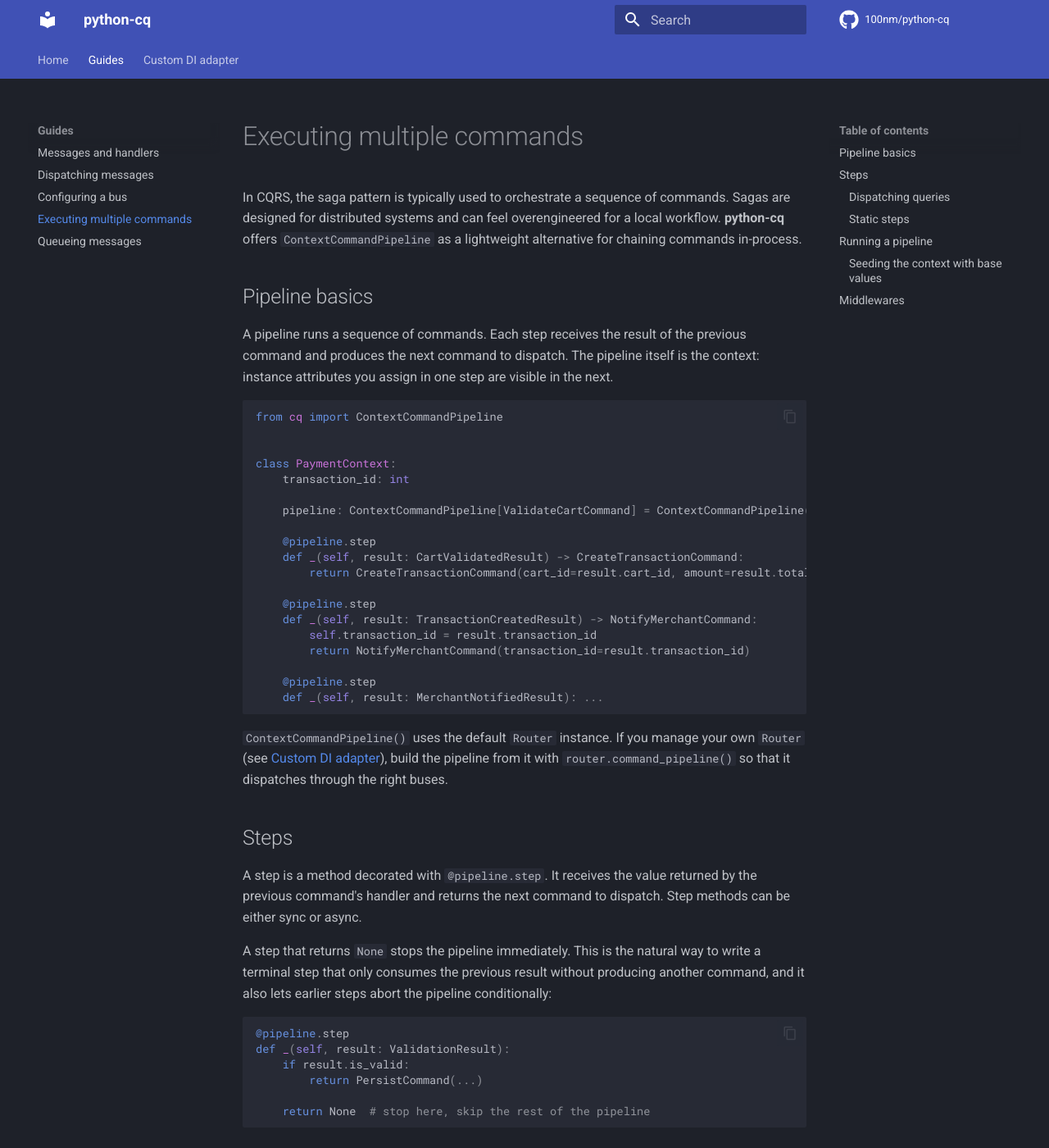
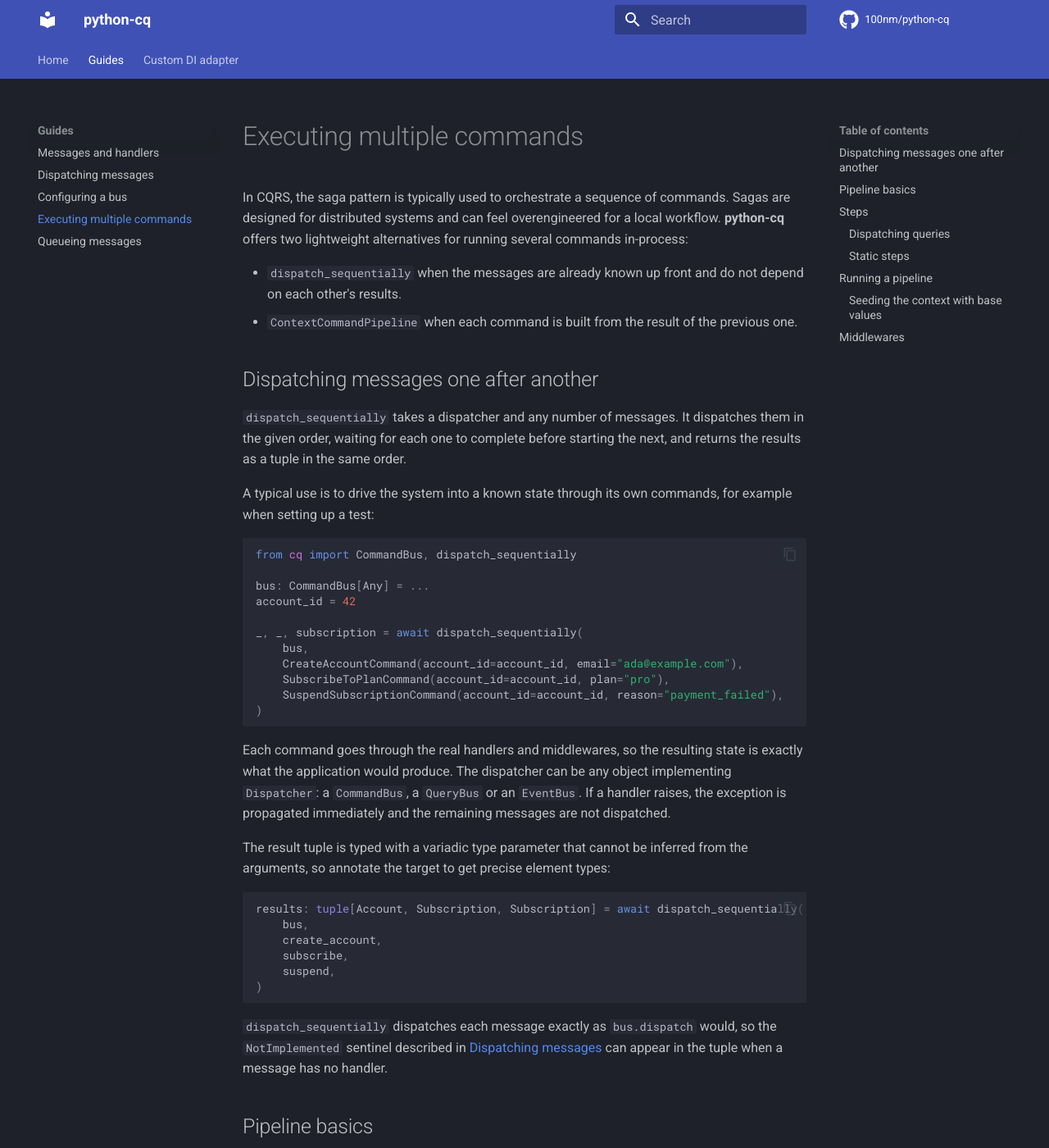
Before and after one commit to 100nm/python-cq, an MkDocs documentation site: the page built from docs/guides/multiple_commands.md, in a window 1280 px wide and 1400 px high. Shown: the whole window at 82% size. Built offline with MkDocs 1.6.1 and Material for MkDocs 9.7.7, drawn with Linux system fonts in a browser that asks for light colours; comment, search, counter and statistics services are not loaded.

Commit message:
docs: Add dispatch_sequentially guide

````diff
--- a/docs/guides/pipeline.md
+++ b/docs/guides/multiple_commands.md
@@ -1,6 +1,44 @@
 # Executing multiple commands
 
-In CQRS, the saga pattern is typically used to orchestrate a sequence of commands. Sagas are designed for distributed systems and can feel overengineered for a local workflow. **python-cq** offers `ContextCommandPipeline` as a lightweight alternative for chaining commands in-process.
+In CQRS, the saga pattern is typically used to orchestrate a sequence of commands. Sagas are designed for distributed systems and can feel overengineered for a local workflow. **python-cq** offers two lightweight alternatives for running several commands in-process:
+
+- `dispatch_sequentially` when the messages are already known up front and do not depend on each other's results.
+- `ContextCommandPipeline` when each command is built from the result of the previous one.
+
+## Dispatching messages one after another
+
+`dispatch_sequentially` takes a dispatcher and any number of messages. It dispatches them in the given order, waiting for each one to complete before starting the next, and returns the results as a tuple in the same order.
+
+A typical use is to drive the system into a known state through its own commands, for example when setting up a test:
+
+```python
+from cq import CommandBus, dispatch_sequentially
+
+bus: CommandBus[Any] = ...
+account_id = 42
+
+_, _, subscription = await dispatch_sequentially(
+    bus,
+    CreateAccountCommand(account_id=account_id, email="ada@example.com"),
+    SubscribeToPlanCommand(account_id=account_id, plan="pro"),
+    SuspendSubscriptionCommand(account_id=account_id, reason="payment_failed"),
+)
+```
+
+Each command goes through the real handlers and middlewares, so the resulting state is exactly what the application would produce. The dispatcher can be any object implementing `Dispatcher`: a `CommandBus`, a `QueryBus` or an `EventBus`. If a handler raises, the exception is propagated immediately and the remaining messages are not dispatched.
+
+The result tuple is typed with a variadic type parameter that cannot be inferred from the arguments, so annotate the target to get precise element types:
+
+```python
+results: tuple[Account, Subscription, Subscription] = await dispatch_sequentially(
+    bus,
+    create_account,
+    subscribe,
+    suspend,
+)
+```
+
+`dispatch_sequentially` dispatches each message exactly as `bus.dispatch` would, so the `NotImplemented` sentinel described in [Dispatching messages](dispatching.md#when-no-handler-is-registered) can appear in the tuple when a message has no handler.
 
 ## Pipeline basics
 
--- a/mkdocs.yml
+++ b/mkdocs.yml
@@ -21,7 +21,7 @@ nav:
       - Messages and handlers: guides/messages.md
       - Dispatching messages: guides/dispatching.md
       - Configuring a bus: guides/configuring.md
-      - Executing multiple commands: guides/pipeline.md
+      - Executing multiple commands: guides/multiple_commands.md
       - Queueing messages: guides/queues.md
   - Custom DI adapter: di.md
 
````
